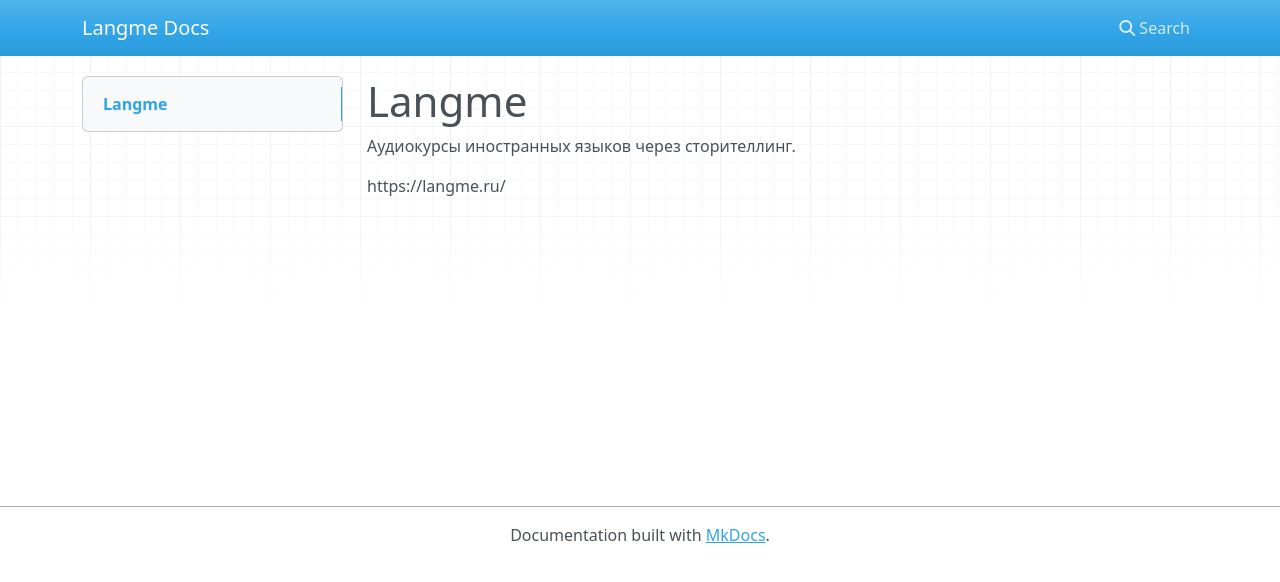
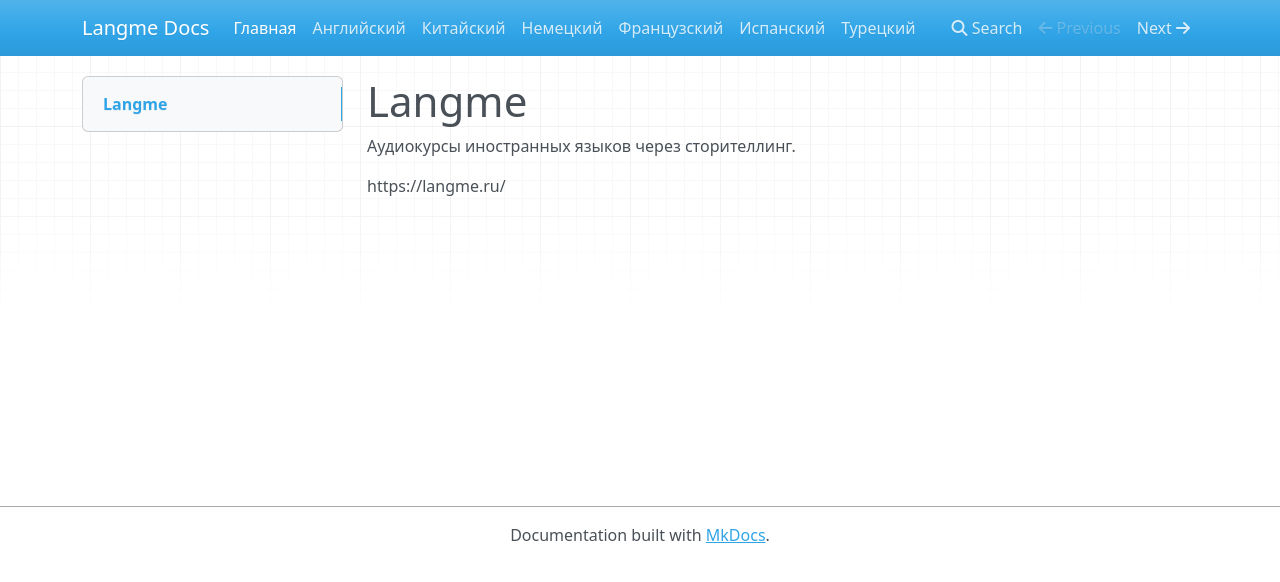
Before and after one commit to langmeru/langme-docs, an MkDocs documentation site: the page built from docs/index.md, in a window 1280 px wide. Shown: the top 582 px of the page. Built offline with MkDocs 1.6.1, drawn with Linux system fonts in a browser that asks for light colours; nearby versions of some CDN libraries; part of the change alters nothing that is shown.

Commit message:
Update mkdocs.yml

```diff
--- a/mkdocs.yml
+++ b/mkdocs.yml
@@ -2,3 +2,9 @@ site_name: Langme Docs
 
 nav:
   - Главная: index.md
+  - Английский: english.md
+  - Китайский: chinese.md
+  - Немецкий: german.md
+  - Французский: french.md
+  - Испанский: spanish.md
+  - Турецкий: turkish.md
```
